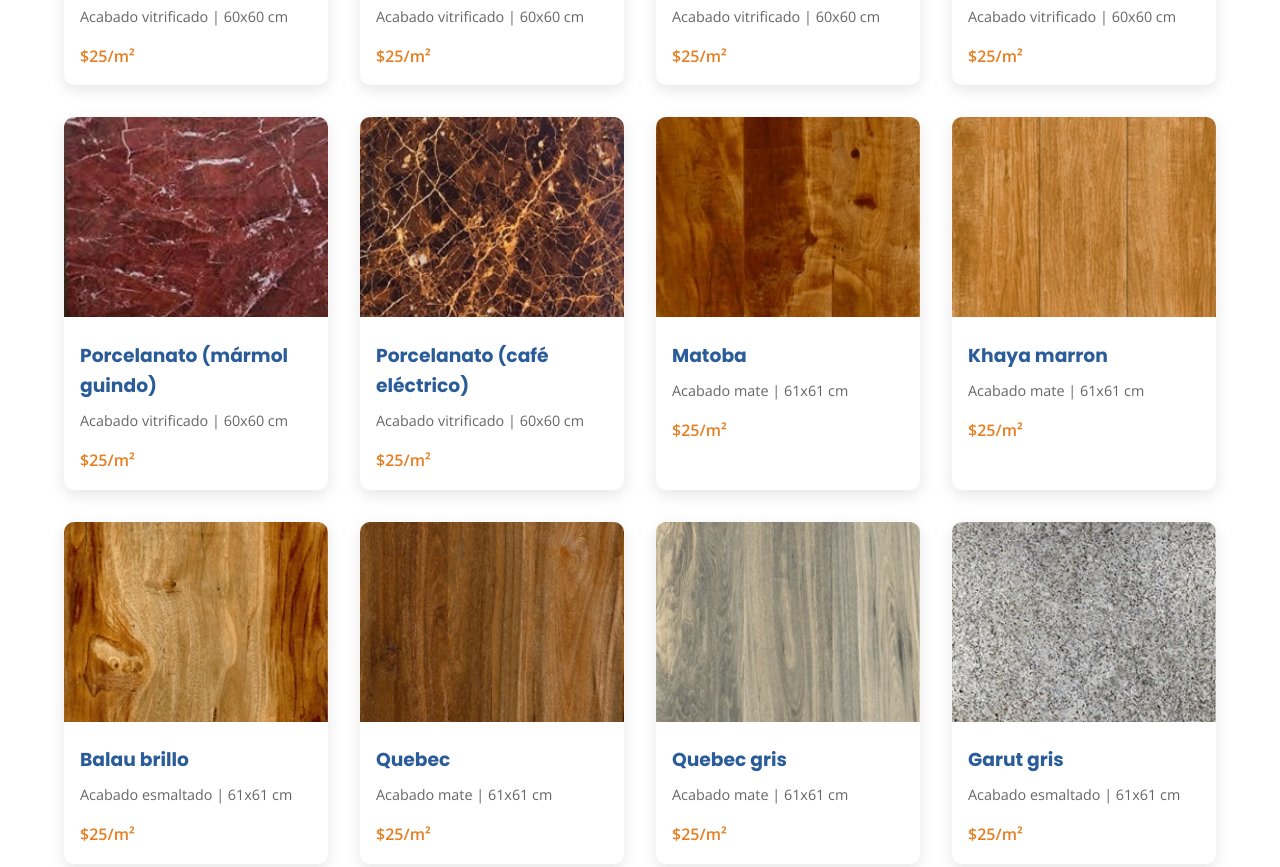
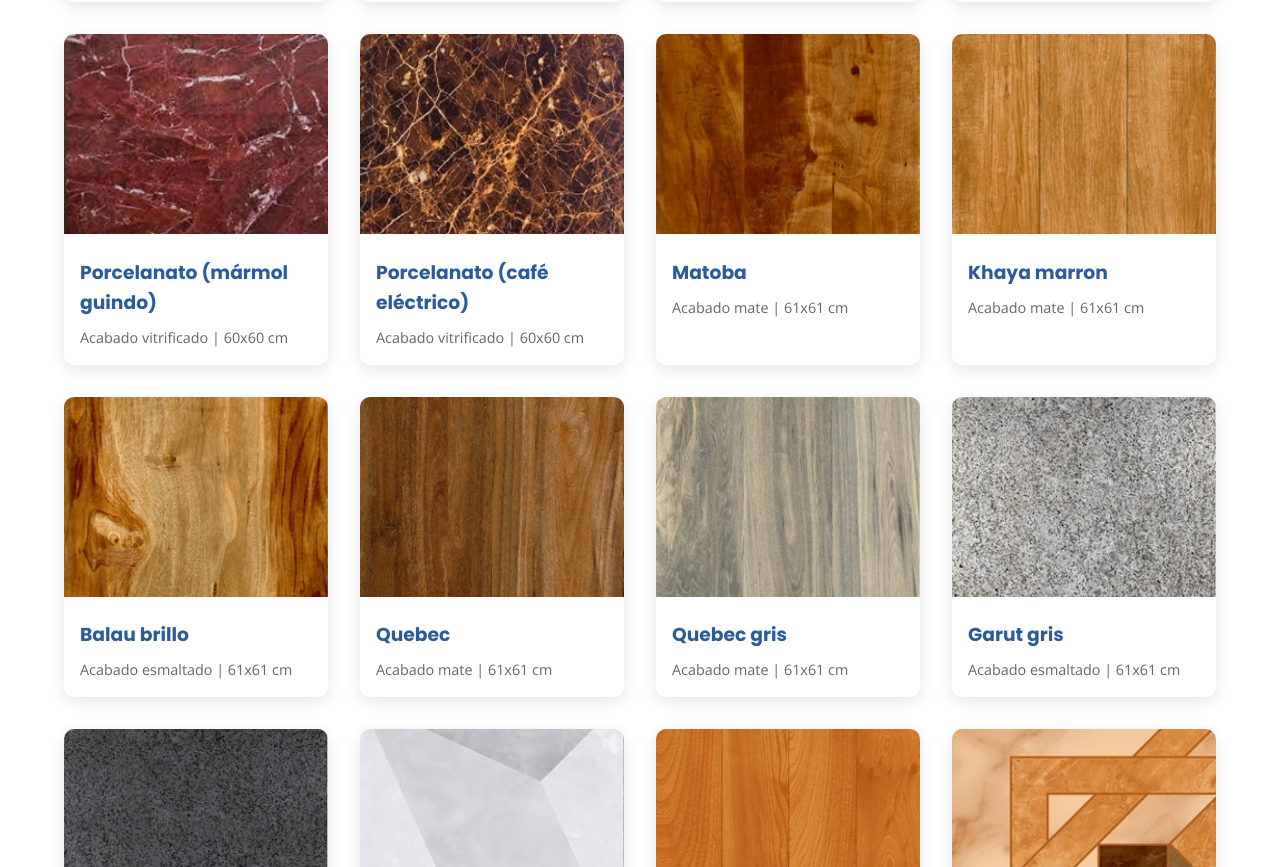
Before and after one commit to Victor210194/Ceramic-Landia, a plain HTML site: page index.html in a window 1280 px wide. Shown: the part 2392-3259 px from the top of the page. Drawn offline with nearby package versions, Linux system fonts and the light colour scheme.

Commit message:
ceramic-landia actualizado

```diff
--- a/index.html
+++ b/index.html
@@ -80,277 +80,277 @@
                 <img src="img/products/p1.jpg" alt="Porcelanato Matoiba">
                 <h3>Porcelanato (plomo) </h3>
                 <p>Acabado vitrificado | 60x60 cm</p>
-                <span class="price">$25/m²</span>
+
             </div>
             <div class="product-item" data-category="porcelanatos">
                 <img src="img/products/p2.jpg" alt="Porcelanato Matoiba">
                 <h3>Porcelanato (Negro Marquina)</h3>
                 <p>Acabado vitrificado | 60x60 cm</p>
-                <span class="price">$25/m²</span>
+
             </div>
             <div class="product-item" data-category="porcelanatos">
                 <img src="img/products/p3.jpg" alt="Porcelanato Matoiba">
                 <h3>Porcelanato (negro tigre)</h3>
                 <p>Acabado vitrificado | 60x60 cm</p>
-                <span class="price">$25/m²</span>
+
             </div>
             <div class="product-item" data-category="porcelanatos">
                 <img src="img/products/p4.jpg" alt="Porcelanato Matoiba">
                 <h3>Porcelanato (carrara negro)</h3>
                 <p>Acabado vitrificado | 60x60 cm</p>
-                <span class="price">$25/m²</span>
+
             </div>
             <div class="product-item" data-category="porcelanatos">
                 <img src="img/products/p5.jpg" alt="Porcelanato Matoiba">
                 <h3>Porcelanato (negro intenso)</h3>
                 <p>Acabado vitrificado | 60x60 cm</p>
-                <span class="price">$25/m²</span>
+
             </div>
             <div class="product-item" data-category="porcelanatos">
                 <img src="img/products/p6.jpg" alt="Porcelanato Matoiba">
                 <h3>Porcelanato (carrara blanco)</h3>
                 <p>Acabado vitrificado | 60x60 cm</p>
-                <span class="price">$25/m²</span>
+
             </div>
             <div class="product-item" data-category="porcelanatos">
                 <img src="img/products/p7.jpg" alt="Porcelanato Matoiba">
                 <h3>Porcelanato (negro impala)</h3>
                 <p>Acabado vitrificado | 60x60 cm</p>
-                <span class="price">$25/m²</span>
+
             </div>
             <div class="product-item" data-category="porcelanatos">
                 <img src="img/products/p8.jpg" alt="Porcelanato Matoiba">
                 <h3>Porcelanato (blanco intenso)</h3>
                 <p>Acabado vitrificado | 60x60 cm</p>
-                <span class="price">$25/m²</span>
+
             </div>
             <div class="product-item" data-category="porcelanatos">
                 <img src="img/products/p9.jpg" alt="Porcelanato Matoiba">
                 <h3>Porcelanato (mármol guindo)</h3>
                 <p>Acabado vitrificado | 60x60 cm</p>
-                <span class="price">$25/m²</span>
+
             </div>
             <div class="product-item" data-category="porcelanatos">
                 <img src="img/products/p10.jpg" alt="Porcelanato Matoiba">
                 <h3>Porcelanato (café eléctrico)</h3>
                 <p>Acabado vitrificado | 60x60 cm</p>
-                <span class="price">$25/m²</span>
+
             </div>
             <div class="product-item" data-category="revestimientospiso">
                 <img src="img/products/pr1.jpg" alt="Porcelanato Matoiba">
                 <h3>Matoba </h3>
                 <p>Acabado mate | 61x61 cm</p>
-                <span class="price">$25/m²</span>
+
             </div>
             <div class="product-item" data-category="revestimientospiso">
                 <img src="img/products/pr2.jpg" alt="Porcelanato Matoiba">
                 <h3>Khaya marron </h3>
                 <p>Acabado mate | 61x61 cm</p>
-                <span class="price">$25/m²</span>
+
             </div>
             <div class="product-item" data-category="revestimientospiso">
                 <img src="img/products/pr3.jpg" alt="Porcelanato Matoiba">
                 <h3>Balau brillo </h3>
                 <p>Acabado esmaltado | 61x61 cm</p>
-                <span class="price">$25/m²</span>
+
             </div>
             <div class="product-item" data-category="revestimientospiso">
                 <img src="img/products/pr4.jpg" alt="Porcelanato Matoiba">
                 <h3>Quebec</h3>
                 <p>Acabado mate | 61x61 cm</p>
-                <span class="price">$25/m²</span>
+
             </div>
             <div class="product-item" data-category="revestimientospiso">
                 <img src="img/products/pr5.jpg" alt="Porcelanato Matoiba">
                 <h3>Quebec gris</h3>
                 <p>Acabado mate | 61x61 cm</p>
-                <span class="price">$25/m²</span>
+
             </div>
             <div class="product-item" data-category="revestimientospiso">
                 <img src="img/products/pr6.jpg" alt="Porcelanato Matoiba">
                 <h3>Garut gris</h3>
                 <p>Acabado esmaltado | 61x61 cm</p>
-                <span class="price">$25/m²</span>
+
             </div>
             <div class="product-item" data-category="revestimientospiso">
                 <img src="img/products/pr7.jpg" alt="Porcelanato Matoiba">
                 <h3>Garut negro</h3>
                 <p>Acabado esmaltado | 61x61 cm</p>
-                <span class="price">$25/m²</span>
+
             </div>
             <div class="product-item" data-category="revestimientospiso">
                 <img src="img/products/pr8.jpg" alt="Porcelanato Matoiba">
                 <h3>Granada gris</h3>
                 <p>Acabado esmaltado| 45x45 cm</p>
-                <span class="price">$25/m²</span>
+
             </div>
             <div class="product-item" data-category="revestimientospiso">
                 <img src="img/products/pr9.jpg" alt="Porcelanato Matoiba">
                 <h3>Picea </h3>
                 <p>Acabado esmaltado| 45x45 cm</p>
-                <span class="price">$25/m²</span>
+
             </div>
             <div class="product-item" data-category="revestimientospiso">
                 <img src="img/products/pr10.jpg" alt="Porcelanato Matoiba">
                 <h3>Mitra bg</h3>
                 <p>Acabado esmaltado| 45x45 cm</p>
-                <span class="price">$25/m²</span>
+
             </div>
             <div class="product-item" data-category="revestimientospiso">
                 <img src="img/products/pr11.jpg" alt="Porcelanato Matoiba">
                 <h3>Veria </h3>
                 <p>Acabado esmaltado| 45x45 cm</p>
-                <span class="price">$25/m²</span>
+
             </div>
             <div class="product-item" data-category="revestimientospiso">
                 <img src="img/products/pr12.jpg" alt="Porcelanato Matoiba">
                 <h3>Couvet</h3>
                 <p>Acabado esmaltado| 50x50 cm</p>
-                <span class="price">$25/m²</span>
+
             </div>
             <div class="product-item" data-category="revestimientospiso">
                 <img src="img/products/pr13.jpg" alt="Porcelanato Matoiba">
                 <h3>Cedar caramelo</h3>
                 <p>Acabado esmaltado| 50x50 cm</p>
-                <span class="price">$25/m²</span>
+
             </div>
             <div class="product-item" data-category="revestimientospiso">
                 <img src="img/products/pr14.jpg" alt="Porcelanato Matoiba">
                 <h3>Croseta marron </h3>
                 <p>Acabado rustico  | 50x50 cm</p>
-                <span class="price">$25/m²</span>
+
             </div>
             <div class="product-item" data-category="revestimientospiso">
                 <img src="img/products/pr15.jpg" alt="Porcelanato Matoiba">
                 <h3>Maia </h3>
                 <p>Acabado esmaltado| 50x50 cm</p>
-                <span class="price">$25/m²</span>
+
             </div>
             <div class="product-item" data-category="revestimientospiso">
                 <img src="img/products/pr16.jpg" alt="Porcelanato Matoiba">
                 <h3>Estella marron  </h3>
                 <p>Acabado esmaltado| 50x50 cm</p>
-                <span class="price">$25/m²</span>
+
             </div>
             <div class="product-item" data-category="revestimientospared">
                 <img src="img/products/prp1.jpg" alt="Porcelanato Matoiba">
                 <h3>Illusion  </h3>
                 <p>Acabado esmaltado| 35x60 cm</p>
-                <span class="price">$25/m²</span>
+
             </div>
             <div class="product-item" data-category="revestimientospared">
                 <img src="img/products/prp2.jpg" alt="Porcelanato Matoiba">
                 <h3>Avila gris</h3>
                 <p>Acabado esmaltado| 35x60 cm</p>
-                <span class="price">$25/m²</span>
+
             </div>
             <div class="product-item" data-category="revestimientospared">
                 <img src="img/products/prp3.jpg" alt="Porcelanato Matoiba">
                 <h3>Azulejo blanco</h3>
                 <p>Acabado esmaltado| 35x60 cm</p>
-                <span class="price">$25/m²</span>
+
             </div>
             <div class="product-item" data-category="revestimientospared">
                 <img src="img/products/prp4.jpg" alt="Porcelanato Matoiba">
                 <h3>Azulejo negro</h3>
                 <p>Acabado esmaltado| 35x60 cm</p>
-                <span class="price">$25/m²</span>
+
             </div>
             <div class="product-item" data-category="revestimientospared">
                 <img src="img/products/prp5.jpg" alt="Porcelanato Matoiba">
                 <h3>Taiko café</h3>
                 <p>Acabado mate| 35x59 cm</p>
-                <span class="price">$25/m²</span>
+
             </div>
             <div class="product-item" data-category="revestimientospared">
                 <img src="img/products/prp6.jpg" alt="Porcelanato Matoiba">
                 <h3>Marmore ceniza</h3>
                 <p>Acabado esmaltado| 35x60 cm</p>
-                <span class="price">$25/m²</span>
+
             </div>
             <div class="product-item" data-category="revestimientospared">
                 <img src="img/products/prp7.jpg" alt="Porcelanato Matoiba">
                 <h3>Margarida </h3>
                 <p>Acabado esmaltado| 35x60 cm</p>
-                <span class="price">$25/m²</span>
+
             </div>
             <div class="product-item" data-category="revestimientospared">
                 <img src="img/products/prp8.jpg" alt="Porcelanato Matoiba">
                 <h3>Vivaldi</h3>
                 <p>Acabado esmaltado| 35x60 cm</p>
-                <span class="price">$25/m²</span>
+
             </div>
             <div class="product-item" data-category="revestimientospared">
                 <img src="img/products/prp9.jpg" alt="Porcelanato Matoiba">
                 <h3>Capua</h3>
                 <p>Acabado esmaltado| 35x60 cm</p>
-                <span class="price">$25/m²</span>
+
             </div>
             <div class="product-item" data-category="revestimientospared">
                 <img src="img/products/prp10.jpg" alt="Porcelanato Matoiba">
                 <h3>Star</h3>
                 <p>Acabado esmaltado| 35x60 cm</p>
-                <span class="price">$25/m²</span>
+
             </div>
             <div class="product-item" data-category="pisos">
                 <img src="img/products/pp1.jpg" alt="Porcelanato Matoiba">
                 <h3>Unique gris</h3>
                 <p>Acabado esmaltado| 45x45 cm</p>
-                <span class="price">$25/m²</span>
+
             </div>
             <div class="product-item" data-category="pisos">
                 <img src="img/products/pp2.jpg" alt="Porcelanato Matoiba">
                 <h3>Stone</h3>
                 <p>Acabado esmaltado| 45x45 cm</p>
-                <span class="price">$25/m²</span>
+
             </div>
             <div class="product-item" data-category="pisos">
                 <img src="img/products/pp3.jpg" alt="Porcelanato Matoiba">
                 <h3>Astra ceniza</h3>
                 <p>Acabado engomado| 45x45 cm</p>
-                <span class="price">$25/m²</span>
+
             </div>
             <div class="product-item" data-category="pisos">
                 <img src="img/products/pp4.jpg" alt="Porcelanato Matoiba">
                 <h3>Allure blanco</h3>
                 <p>Acabado brilloso| 45x45 cm</p>
-                <span class="price">$25/m²</span>
+
             </div>
             <div class="product-item" data-category="pisos">
                 <img src="img/products/pp5.jpg" alt="Porcelanato Matoiba">
                 <h3>Cristal azul</h3>
                 <p>Acabado brilloso| 45x45 cm</p>
-                <span class="price">$25/m²</span>
+
             </div>
             <div class="product-item" data-category="pisos">
                 <img src="img/products/pp6.jpg" alt="Porcelanato Matoiba">
                 <h3>Madeirado</h3>
                 <p>Acabado mate| 50x50 cm</p>
-                <span class="price">$25/m²</span>
+
             </div>
             <div class="product-item" data-category="pisos">
                 <img src="img/products/pp7.jpg" alt="Porcelanato Matoiba">
                 <h3>Taboeiro</h3>
                 <p>Acabado mate| 50x50 cm</p>
-                <span class="price">$25/m²</span>
+
             </div>
             <div class="product-item" data-category="pisos">
                 <img src="img/products/pp8.jpg" alt="Porcelanato Matoiba">
                 <h3>Amazonas marron</h3>
                 <p>Acabado mate| 50x50 cm</p>
-                <span class="price">$25/m²</span>
+
             </div>
             <div class="product-item" data-category="pisos">
                 <img src="img/products/pp9.jpg" alt="Porcelanato Matoiba">
                 <h3>Porcellanat bg</h3>
                 <p>Acabado brillante| 50x50 cm</p>
-                <span class="price">$25/m²</span>
+
             </div>
             <div class="product-item" data-category="pisos">
                 <img src="img/products/pp10.jpg" alt="Porcelanato Matoiba">
                 <h3>Fuji</h3>
                 <p>Acabado brillante| 50x50 cm</p>
-                <span class="price">$25/m²</span>
+
             </div>
             <!-- Más productos... -->
         </div>
```
